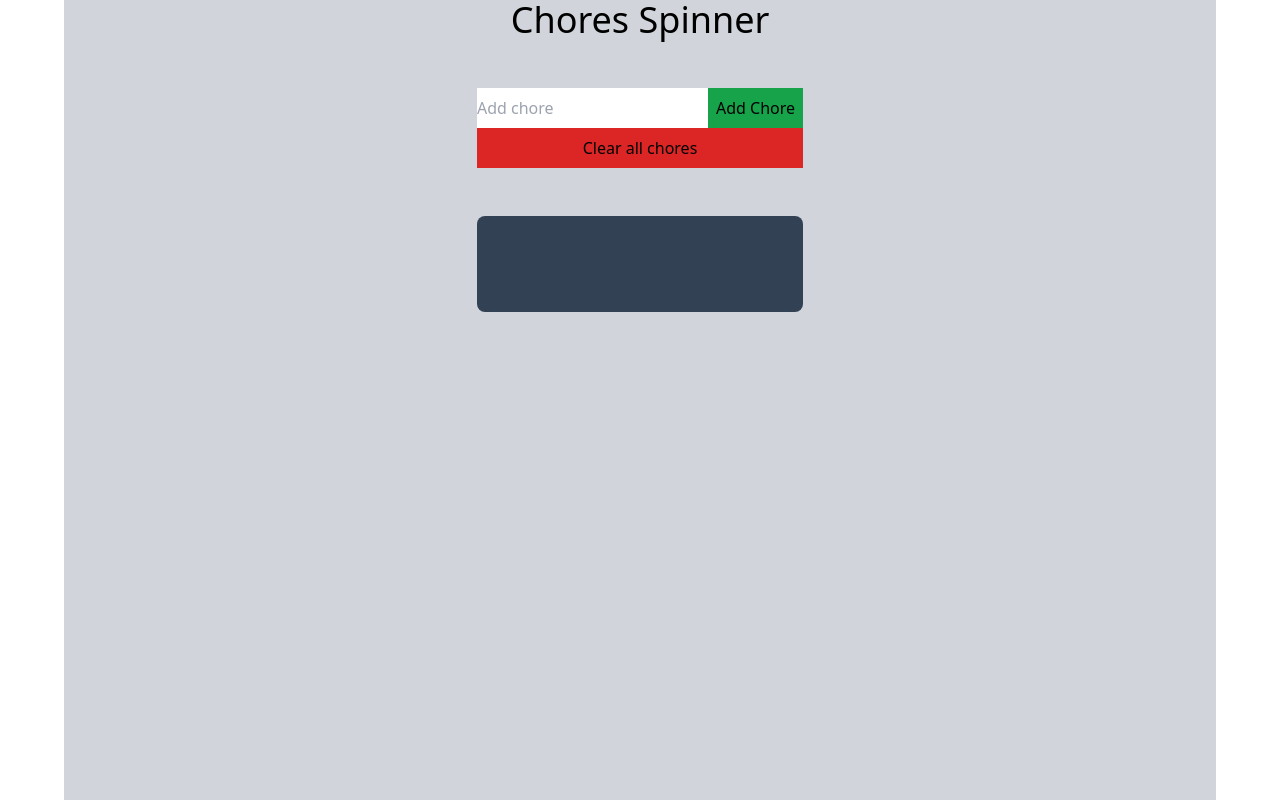
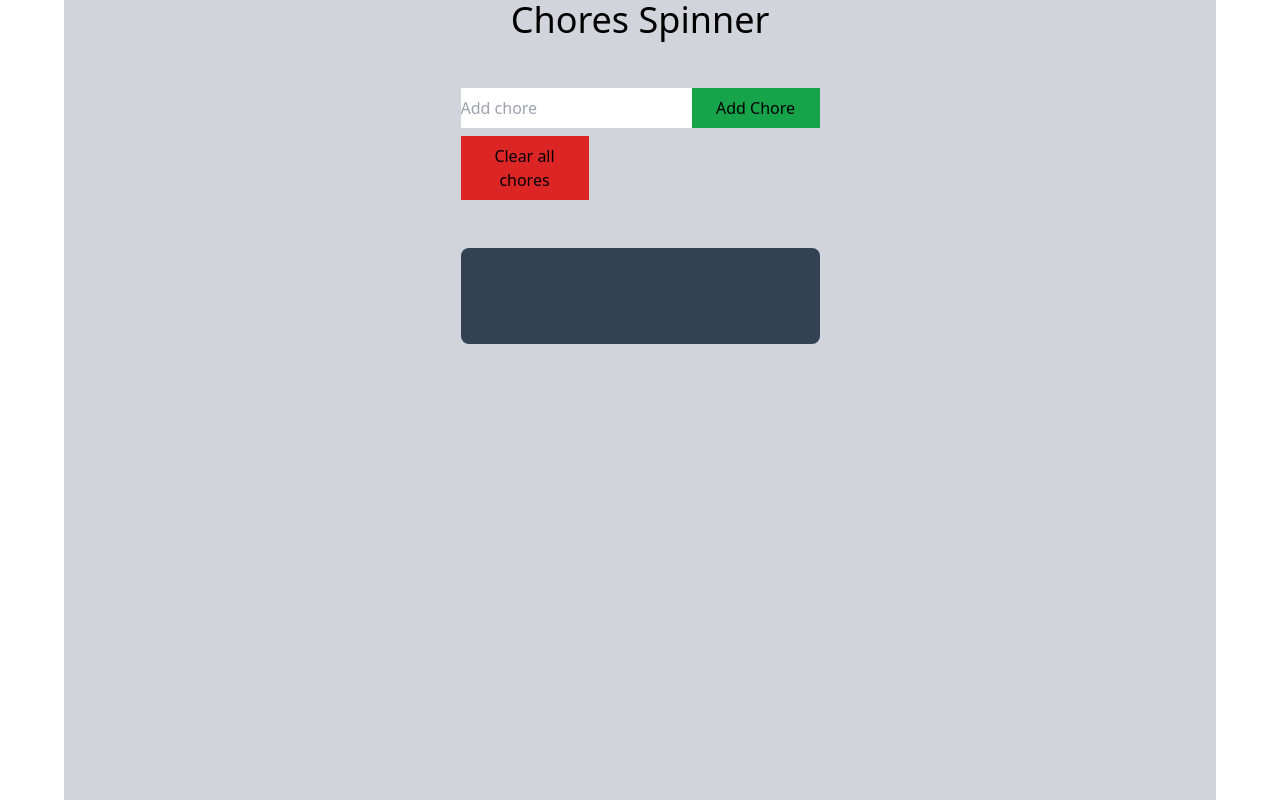
Before and after one commit to PalmenDev/ChoresSpinner, a React (Vite) app in the folder ChoresSpinner/: page / in a window 1280 px wide. Built offline with nearby package versions, Linux system fonts and the light colour scheme.

Commit message:
Update style and add spinner component

```diff
--- a/ChoresSpinner/src/components/ChoresFactory.jsx
+++ b/ChoresSpinner/src/components/ChoresFactory.jsx
@@ -1,4 +1,5 @@
 import {useState} from 'react'
+import SpinCircle from './Spinner';
 
 function ChoresFactory() {
 const [choreName, setChoresName] = useState('');
@@ -14,11 +15,11 @@ const clearAllChores = () => {
     <div className='w-full mx-auto justify-center grid mt-12'>
     <div className='flex'>
             <input type='text' placeholder='Add chore' onChange={e => setChoresName(e.target.value)}/>
-            <button type='submit' className='p-2 bg-green-600' onClick={() => {
-                setChores([...chores, {id: choresId++, name: choreName}])
+            <button type='submit' className='w-32 p-2 bg-green-600' onClick={() => {
+                setChores([...chores, {id: choresId++, name: choreName, value: 20}])
             }}> Add Chore </button>
     </div>
-        <button className='p-2 bg-red-600' onClick={clearAllChores}> Clear all chores </button>
+        <button className='mt-2 w-32 p-2 bg-red-600' onClick={clearAllChores}> Clear all chores </button>
     <div className='mt-12 bg-slate-700 rounded-lg p-12'>
         <ul>
             {chores.map(chore => (
@@ -26,6 +27,7 @@ const clearAllChores = () => {
             ))}
         </ul>
     </div>
+        <SpinCircle chores={chores} />
     </div>
   )
 }
```
